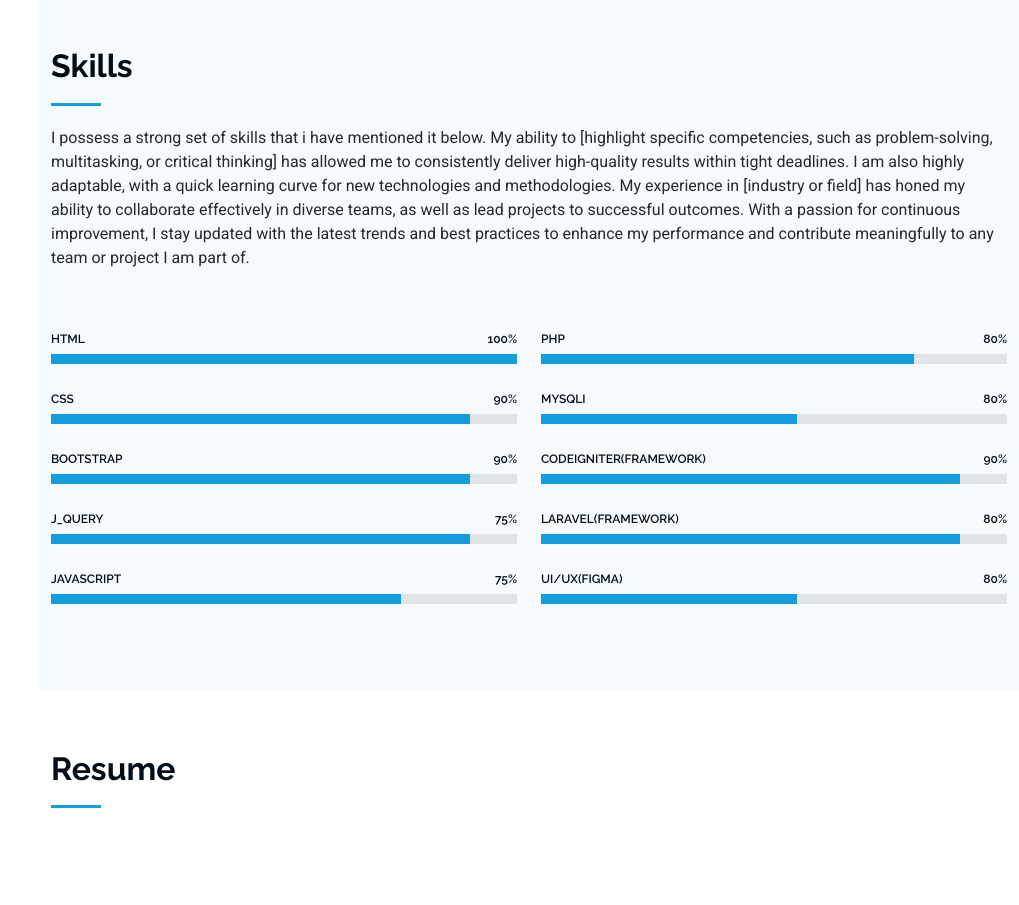
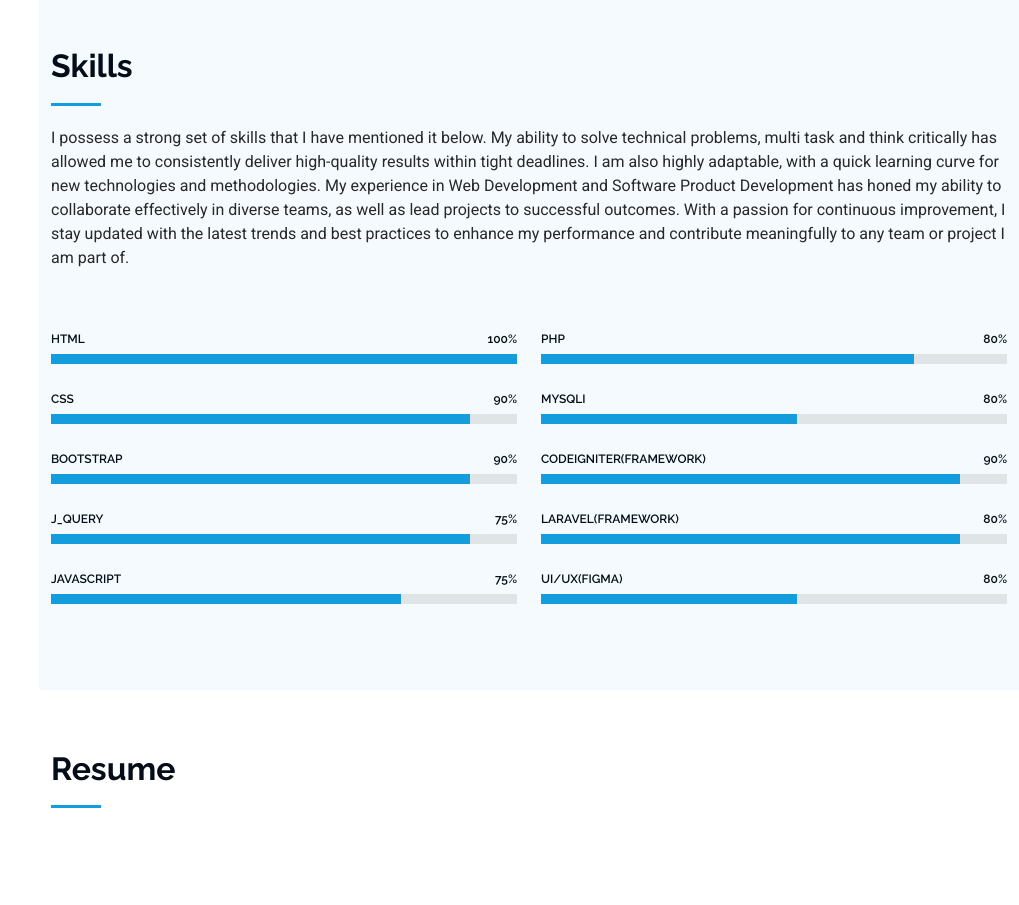
Before and after one commit to Ehteshamkhan786/Ehteshamkhanportfolio, a plain HTML site: page index.html in a window 1280 px wide. Shown: the part 1580-2485 px from the top of the page, without its empty margins (261-1280 px from the left). Drawn offline with Linux system fonts and the light colour scheme.

Commit message:
Update index.html

```diff
--- a/index.html
+++ b/index.html
@@ -148,7 +148,7 @@
       <!-- Section Title -->
       <div class="container section-title" data-aos="fade-up">
         <h2>Skills</h2>
-        <p>I possess a strong set of skills that i have mentioned it below. My ability to [highlight specific competencies, such as problem-solving, multitasking, or critical thinking] has allowed me to consistently deliver high-quality results within tight deadlines. I am also highly adaptable, with a quick learning curve for new technologies and methodologies. My experience in [industry or field] has honed my ability to collaborate effectively in diverse teams, as well as lead projects to successful outcomes. With a passion for continuous improvement, I stay updated with the latest trends and best practices to enhance my performance and contribute meaningfully to any team or project I am part of.</p>
+        <p>I possess a strong set of skills that I have mentioned it below. My ability to solve technical problems, multi task and think critically has allowed me to consistently deliver high-quality results within tight deadlines. I am also highly adaptable, with a quick learning curve for new technologies and methodologies. My experience in Web Development and Software Product Development has honed my ability to collaborate effectively in diverse teams, as well as lead projects to successful outcomes. With a passion for continuous improvement, I stay updated with the latest trends and best practices to enhance my performance and contribute meaningfully to any team or project I am part of.</p>
       </div><!-- End Section Title -->
 
       <div class="container" data-aos="fade-up" data-aos-delay="100">
```
